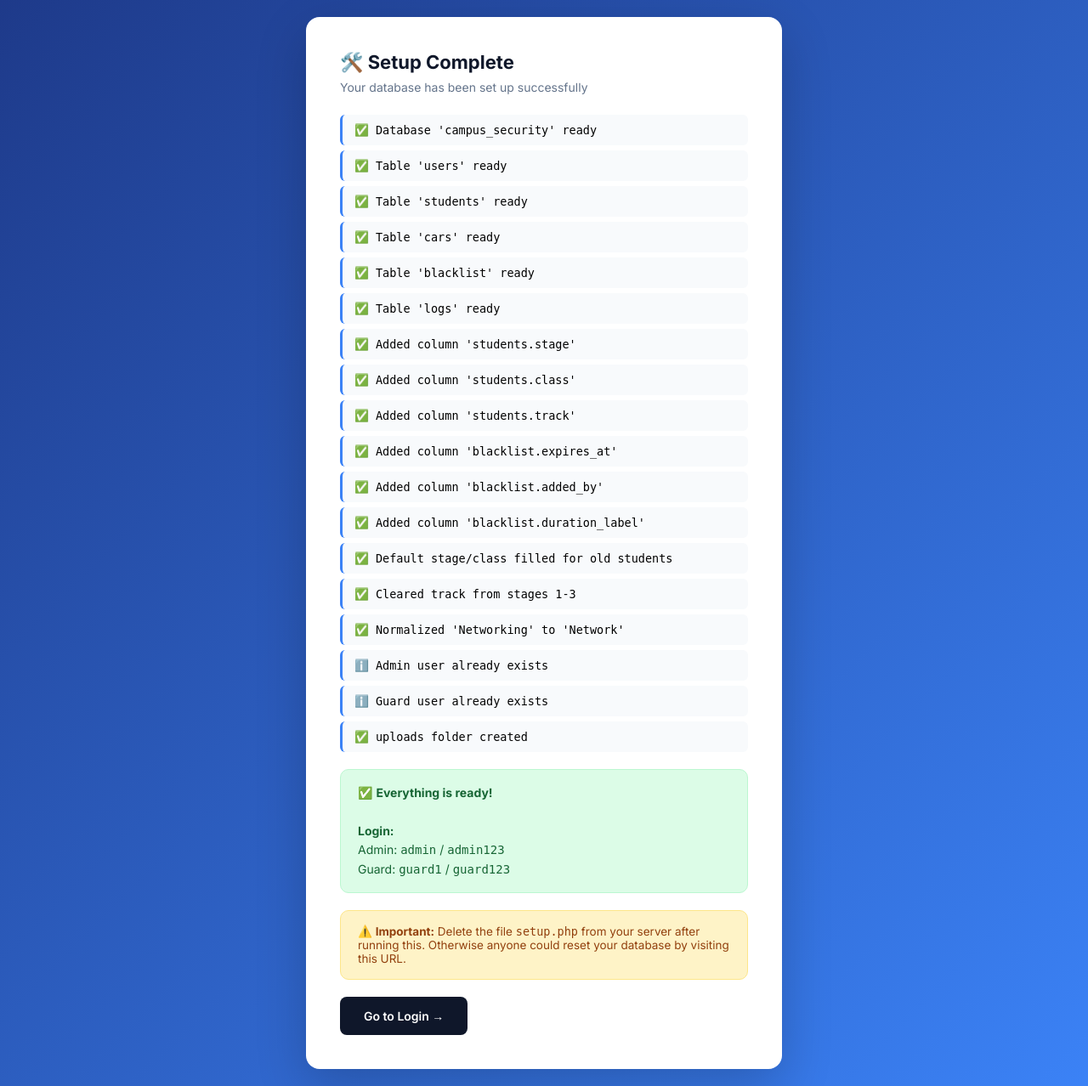
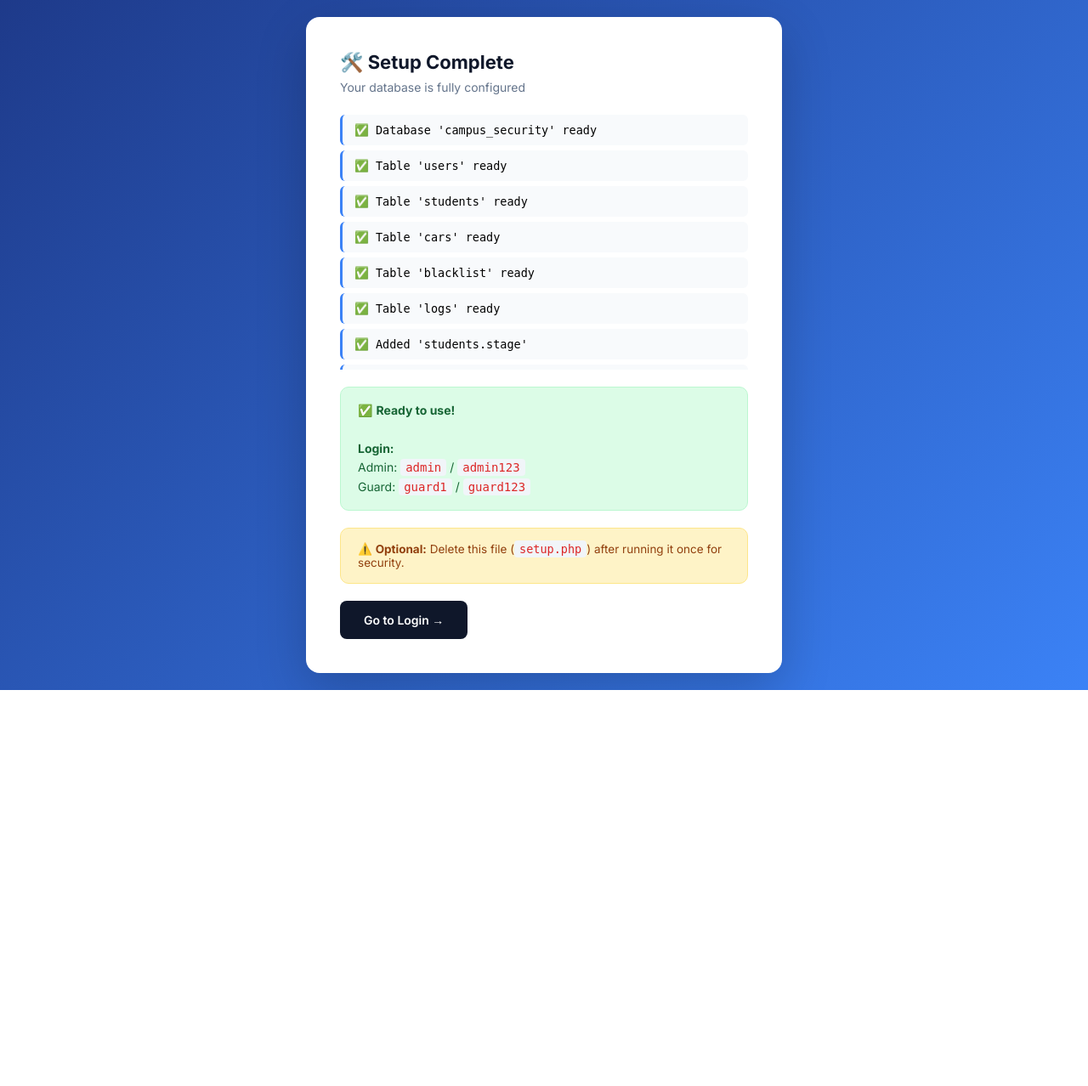
Before and after one commit to younglegendx69/campus-security, a PHP site: page /setup.php in a window 1280 px wide. Shown: the whole page at 85% size. After the commit the page ends 812 px from the top, so only its background shows below. Run offline with PHP 8.4, Linux system fonts and the light colour scheme; data comes from the database, SQL or seed files in the repository.

```diff
--- a/setup.php
+++ b/setup.php
@@ -1,27 +1,27 @@
 <?php
 // ============================================
-// AUTO-SETUP SCRIPT
-// Run this once after downloading the project
-// Visit: http://localhost/campus-security/setup.php
+// AUTO-SETUP — Runs once, then never needed again
 // ============================================
+
+mysqli_report(MYSQLI_REPORT_OFF);
 
 $host = "localhost";
 $user = "root";
 $pass = "";
 $dbname = "campus_security";
 
-// Connect to MySQL (without database)
-$conn = new mysqli($host, $user, $pass);
+// Connect to MySQL (no database yet)
+$conn = @new mysqli($host, $user, $pass);
 if ($conn->connect_error) {
-    die("MySQL connection failed: " . $conn->connect_error);
+    die("❌ MySQL is not running. Start XAMPP first (Apache + MySQL green).");
 }
 
 $results = [];
 
-// 1. Create database if not exists
-$conn->query("CREATE DATABASE IF NOT EXISTS campus_security");
+// 1. Create database
+$conn->query("CREATE DATABASE IF NOT EXISTS $dbname");
+$conn->select_db($dbname);
 $results[] = "✅ Database 'campus_security' ready";
-$conn->select_db($dbname);
 
 // 2. Create users table
 $conn->query("CREATE TABLE IF NOT EXISTS users (
@@ -84,102 +84,57 @@ $conn->query("CREATE TABLE IF NOT EXISTS logs (
 )");
 $results[] = "✅ Table 'logs' ready";
 
-// ========== FIX MISSING COLUMNS ON EXISTING TABLES ==========
-
-// Check if 'stage' column exists in students
-$check = $conn->query("SHOW COLUMNS FROM students LIKE 'stage'");
-if ($check->num_rows == 0) {
-    $conn->query("ALTER TABLE students ADD COLUMN stage INT NULL AFTER full_name");
-    $results[] = "✅ Added column 'students.stage'";
-} else {
-    $results[] = "ℹ️ Column 'students.stage' already exists";
+// 7. Add missing columns to students
+$cols = ['stage' => "INT NULL AFTER full_name", 'class' => "CHAR(1) NULL AFTER stage", 'track' => "VARCHAR(30) NULL AFTER class"];
+foreach ($cols as $name => $def) {
+    $chk = $conn->query("SHOW COLUMNS FROM students LIKE '$name'");
+    if ($chk && $chk->num_rows == 0) {
+        $conn->query("ALTER TABLE students ADD COLUMN $name $def");
+        $results[] = "✅ Added 'students.$name'";
+    }
 }
 
-// Check 'class'
-$check = $conn->query("SHOW COLUMNS FROM students LIKE 'class'");
-if ($check->num_rows == 0) {
-    $conn->query("ALTER TABLE students ADD COLUMN class CHAR(1) NULL AFTER stage");
-    $results[] = "✅ Added column 'students.class'";
-} else {
-    $results[] = "ℹ️ Column 'students.class' already exists";
+// 8. Add missing columns to blacklist
+$bcols = ['expires_at' => "DATETIME NULL", 'added_by' => "INT NULL", 'duration_label' => "VARCHAR(50) NULL"];
+foreach ($bcols as $name => $def) {
+    $chk = $conn->query("SHOW COLUMNS FROM blacklist LIKE '$name'");
+    if ($chk && $chk->num_rows == 0) {
+        $conn->query("ALTER TABLE blacklist ADD COLUMN $name $def");
+        $results[] = "✅ Added 'blacklist.$name'";
+    }
 }
 
-// Check 'track'
-$check = $conn->query("SHOW COLUMNS FROM students LIKE 'track'");
-if ($check->num_rows == 0) {
-    $conn->query("ALTER TABLE students ADD COLUMN track VARCHAR(30) NULL AFTER class");
-    $results[] = "✅ Added column 'students.track'";
+// 9. Fix old data
+$conn->query("UPDATE students SET stage = 1 WHERE stage IS NULL");
+$conn->query("UPDATE students SET class = 'A' WHERE class IS NULL");
+$conn->query("UPDATE students SET track = NULL WHERE stage IN (1, 2, 3)");
+$conn->query("UPDATE students SET track = 'Network' WHERE track = 'Networking'");
+$results[] = "✅ Cleaned up old data";
+
+// 10. Create admin user if missing
+$chk = $conn->query("SELECT id FROM users WHERE username = 'admin'");
+if ($chk->num_rows == 0) {
+    $conn->query("INSERT INTO users (username, password, role) VALUES ('admin', 'admin123', 'admin')");
+    $results[] = "✅ Admin created: admin / admin123";
 } else {
-    $results[] = "ℹ️ Column 'students.track' already exists";
+    $results[] = "ℹ️ Admin already exists";
 }
 
-// Check 'expires_at' in blacklist
-$check = $conn->query("SHOW COLUMNS FROM blacklist LIKE 'expires_at'");
-if ($check->num_rows == 0) {
-    $conn->query("ALTER TABLE blacklist ADD COLUMN expires_at DATETIME NULL DEFAULT NULL");
-    $results[] = "✅ Added column 'blacklist.expires_at'";
+// 11. Create guard user if missing
+$chk = $conn->query("SELECT id FROM users WHERE username = 'guard1'");
+if ($chk->num_rows == 0) {
+    $conn->query("INSERT INTO users (username, password, role) VALUES ('guard1', 'guard123', 'guard')");
+    $results[] = "✅ Guard created: guard1 / guard123";
 } else {
-    $results[] = "ℹ️ Column 'blacklist.expires_at' already exists";
+    $results[] = "ℹ️ Guard already exists";
 }
 
-// Check 'added_by' in blacklist
-$check = $conn->query("SHOW COLUMNS FROM blacklist LIKE 'added_by'");
-if ($check->num_rows == 0) {
-    $conn->query("ALTER TABLE blacklist ADD COLUMN added_by INT NULL DEFAULT NULL");
-    $results[] = "✅ Added column 'blacklist.added_by'";
-} else {
-    $results[] = "ℹ️ Column 'blacklist.added_by' already exists";
-}
-
-// Check 'duration_label' in blacklist
-$check = $conn->query("SHOW COLUMNS FROM blacklist LIKE 'duration_label'");
-if ($check->num_rows == 0) {
-    $conn->query("ALTER TABLE blacklist ADD COLUMN duration_label VARCHAR(50) NULL DEFAULT NULL");
-    $results[] = "✅ Added column 'blacklist.duration_label'";
-} else {
-    $results[] = "ℹ️ Column 'blacklist.duration_label' already exists";
-}
-
-// ========== FILL DEFAULTS FOR EXISTING DATA ==========
-
-// Fix students with NULL stage
-$conn->query("UPDATE students SET stage = 1 WHERE stage IS NULL");
-$conn->query("UPDATE students SET class = 'A' WHERE class IS NULL");
-$results[] = "✅ Default stage/class filled for old students";
-
-// Clear track from stages 1-3 (shouldn't have one)
-$conn->query("UPDATE students SET track = NULL WHERE stage IN (1, 2, 3)");
-$results[] = "✅ Cleared track from stages 1-3";
-
-// Fix "Networking" → "Network"
-$conn->query("UPDATE students SET track = 'Network' WHERE track = 'Networking'");
-$results[] = "✅ Normalized 'Networking' to 'Network'";
-
-// ========== CREATE DEFAULT ADMIN IF MISSING ==========
-
-$check = $conn->query("SELECT id FROM users WHERE username = 'admin'");
-if ($check->num_rows == 0) {
-    $conn->query("INSERT INTO users (username, password, role) VALUES ('admin', 'admin123', 'admin')");
-    $results[] = "✅ Default admin created (admin / admin123)";
-} else {
-    $results[] = "ℹ️ Admin user already exists";
-}
-
-$check = $conn->query("SELECT id FROM users WHERE username = 'guard1'");
-if ($check->num_rows == 0) {
-    $conn->query("INSERT INTO users (username, password, role) VALUES ('guard1', 'guard123', 'guard')");
-    $results[] = "✅ Default guard created (guard1 / guard123)";
-} else {
-    $results[] = "ℹ️ Guard user already exists";
-}
-
-// ========== CREATE UPLOADS FOLDER ==========
-$uploadsDir = __DIR__ . '/uploads';
-if (!is_dir($uploadsDir)) {
-    @mkdir($uploadsDir, 0755, true);
+// 12. Create uploads folder
+if (!is_dir(__DIR__ . '/uploads')) {
+    @mkdir(__DIR__ . '/uploads', 0755, true);
     $results[] = "✅ uploads folder created";
 } else {
-    $results[] = "ℹ️ uploads folder already exists";
+    $results[] = "ℹ️ uploads folder exists";
 }
 
 $conn->close();
@@ -195,20 +150,19 @@ $conn->close();
         .box { background: #fff; padding: 40px; border-radius: 16px; box-shadow: 0 20px 60px rgba(0,0,0,0.2); width: 100%; max-width: 560px; }
         h1 { font-size: 22px; color: #0f172a; margin-bottom: 8px; }
         .sub { color: #64748b; font-size: 14px; margin-bottom: 24px; }
-        ul { list-style: none; padding: 0; margin: 20px 0; }
+        ul { list-style: none; padding: 0; margin: 20px 0; max-height: 300px; overflow-y: auto; }
         ul li { padding: 10px 14px; background: #f8fafc; border-left: 3px solid #3b82f6; border-radius: 6px; font-size: 13.5px; margin-bottom: 6px; font-family: monospace; }
         .success-box { background: #dcfce7; color: #166534; padding: 16px 20px; border-radius: 10px; font-size: 14px; margin: 20px 0; border: 1px solid #bbf7d0; line-height: 1.6; }
         .warning-box { background: #fef3c7; color: #92400e; padding: 16px 20px; border-radius: 10px; font-size: 13.5px; margin: 20px 0; border: 1px solid #fde68a; }
-        .btn { display: inline-block; background: #0f172a; color: #fff; padding: 14px 28px; border-radius: 8px; text-decoration: none; font-size: 14px; font-weight: 600; margin-right: 10px; }
+        .btn { display: inline-block; background: #0f172a; color: #fff; padding: 14px 28px; border-radius: 8px; text-decoration: none; font-size: 14px; font-weight: 600; }
         .btn:hover { background: #1e293b; }
-        .btn-danger { background: #dc2626; }
-        .btn-danger:hover { background: #b91c1c; }
+        code { background: #f1f5f9; padding: 2px 6px; border-radius: 4px; font-family: monospace; color: #dc2626; }
     </style>
 </head>
 <body>
     <div class="box">
         <h1>🛠️ Setup Complete</h1>
-        <p class="sub">Your database has been set up successfully</p>
+        <p class="sub">Your database is fully configured</p>
 
         <ul>
             <?php foreach ($results as $line): ?>
@@ -217,7 +171,7 @@ $conn->close();
         </ul>
 
         <div class="success-box">
-            ✅ <strong>Everything is ready!</strong>
+            ✅ <strong>Ready to use!</strong>
             <br><br>
             <strong>Login:</strong><br>
             Admin: <code>admin</code> / <code>admin123</code><br>
@@ -225,7 +179,7 @@ $conn->close();
         </div>
 
         <div class="warning-box">
-            ⚠️ <strong>Important:</strong> Delete the file <code>setup.php</code> from your server after running this. Otherwise anyone could reset your database by visiting this URL.
+            ⚠️ <strong>Optional:</strong> Delete this file (<code>setup.php</code>) after running it once for security.
         </div>
 
         <a href="login.php" class="btn">Go to Login →</a>
```
Also changed, not shown: db.php (+78 -2 lines).
